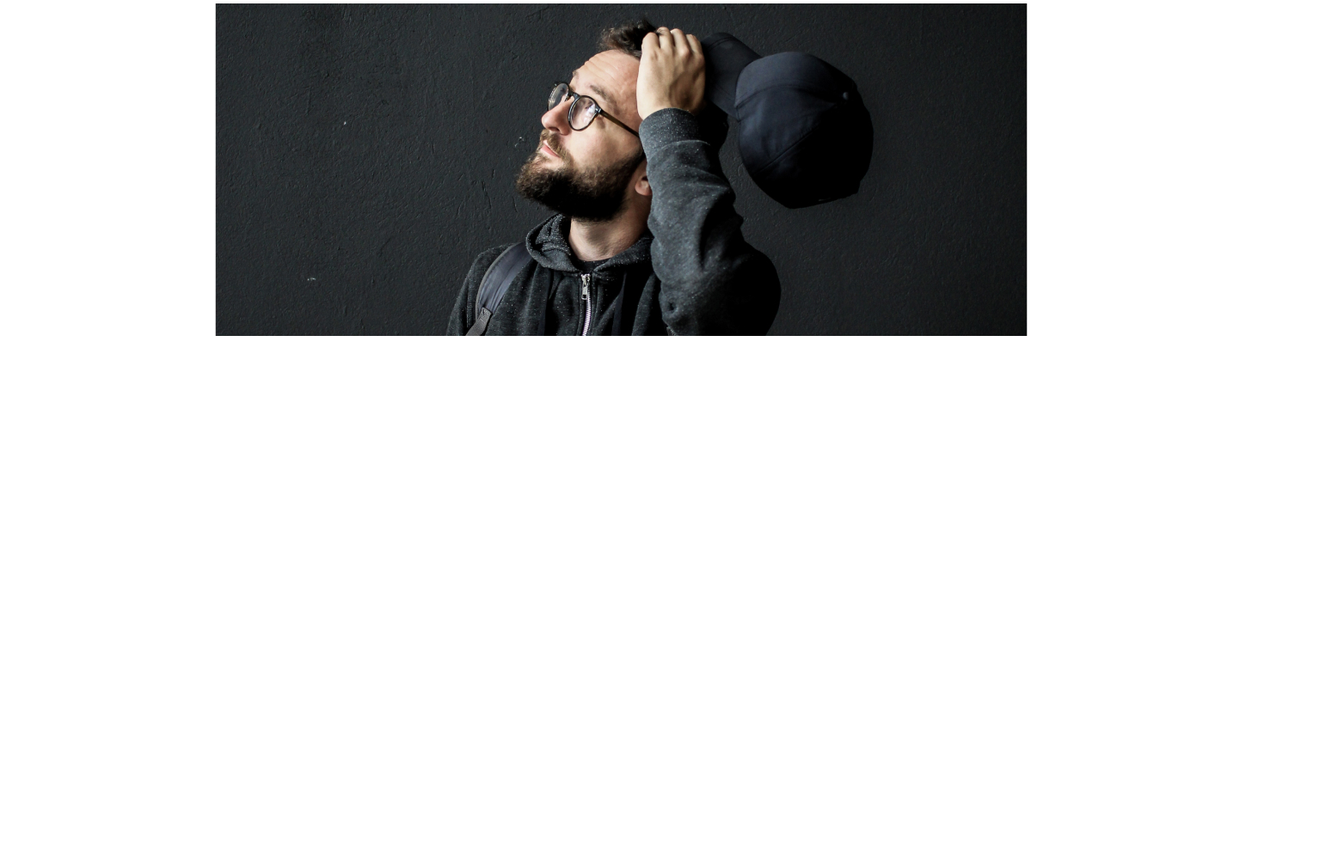
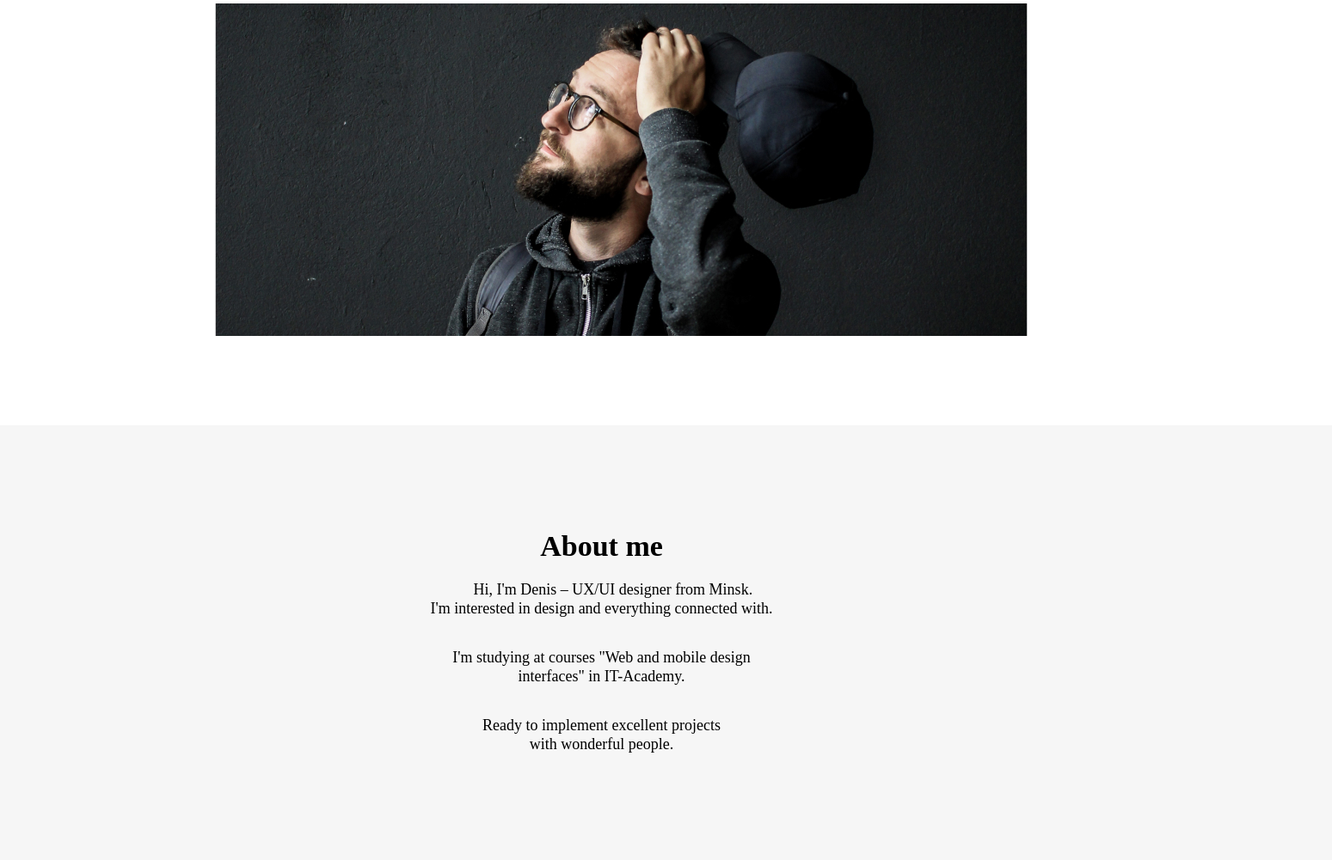
Before and after one commit to Delskull/selfstudy, a plain HTML site: page index.html in a window 1280 px wide. Shown: the part 313-1314 px from the top of the page at 86% size, 1549 px wide, since content can reach past the window. Before the commit the page ends 833 px from the top, so only its background shows below. Drawn offline with Linux system fonts and the light colour scheme.

Commit message:
feat: add body about

```diff
--- a/#source/scss/style.scss
+++ b/#source/scss/style.scss
@@ -2,9 +2,13 @@
 @import url('https://fonts.googleapis.com/css2?family=Roboto:wght@500;700&display=swap');
 .body{
     font-family: 'Roboto';
+    background-color: #FFFFFF;
 }
 .container {
+
     margin: 33px 250px 0 250px;
+    max-width: 1445px;
+    max-height: 4759px;
 
     // .container__header
 
@@ -115,5 +119,73 @@ span{
 }
     }
 }
-.img {
+
+.container {
+
+    // .container__about
+
+    &__about {
+        position: relative;
+        background-color: #F6F6F6;
+        width: 1699px;
+        height: 506px;
+        margin-left: -250px;
+        margin-top: 104px;
+        left: -150px;
+
+
+    }
 }
+.head-about {
+    display: flex;
+justify-content: center;
+    font-size: 34px;
+line-height: 42px;
+font-weight: 700;
+margin-bottom: 18px;
+padding-top: 120px;
+
+}
+.text-about {
+    display: flex;
+    font-size: 18px;
+line-height: 22px;
+justify-content: center;
+flex-direction: column;
+.text_about {
+
+
+    // .text_about__p1
+
+    &__p1 {
+
+        display: flex;
+        justify-content: center;
+        align-items: center;
+
+        text-indent: 50px;
+        margin-bottom: 35px;
+
+
+    }
+
+    // .text_about__p2
+
+    &__p2 {
+        display: flex;
+        justify-content: center;
+        text-align: center;
+        margin-bottom: 35px;
+    }
+
+    // .text_about__p3
+
+    &__p3 {
+        display: flex;
+        justify-content: center;
+        text-align: center;
+
+    }
+}
+
+}
--- a/index.html
+++ b/index.html
@@ -27,8 +27,18 @@
         <div class="img">
             <img src="/img/BSPP2266.jpg" alt="foto">
         </div>
+<div class="container__about">
+    <div class="head-about">About me</div>
+    <div class="text-about">
+        <div class="text_about__p1"> Hi, I'm Denis – UX/UI designer from Minsk. <br>
+                   I'm interested in design and everything connected with.
+            </div>
+        <div class="text_about__p2">I'm studying at courses "Web and mobile design <br>
+            interfaces" in IT-Academy. </div>
+        <div class="text_about__p3"> Ready to implement excellent projects <br>
+            with wonderful people.</div>
+</div>
     </div>
-</div>
 
 </body>
 </html>
```
Also changed, not shown: css/style.css, 1 other file.
